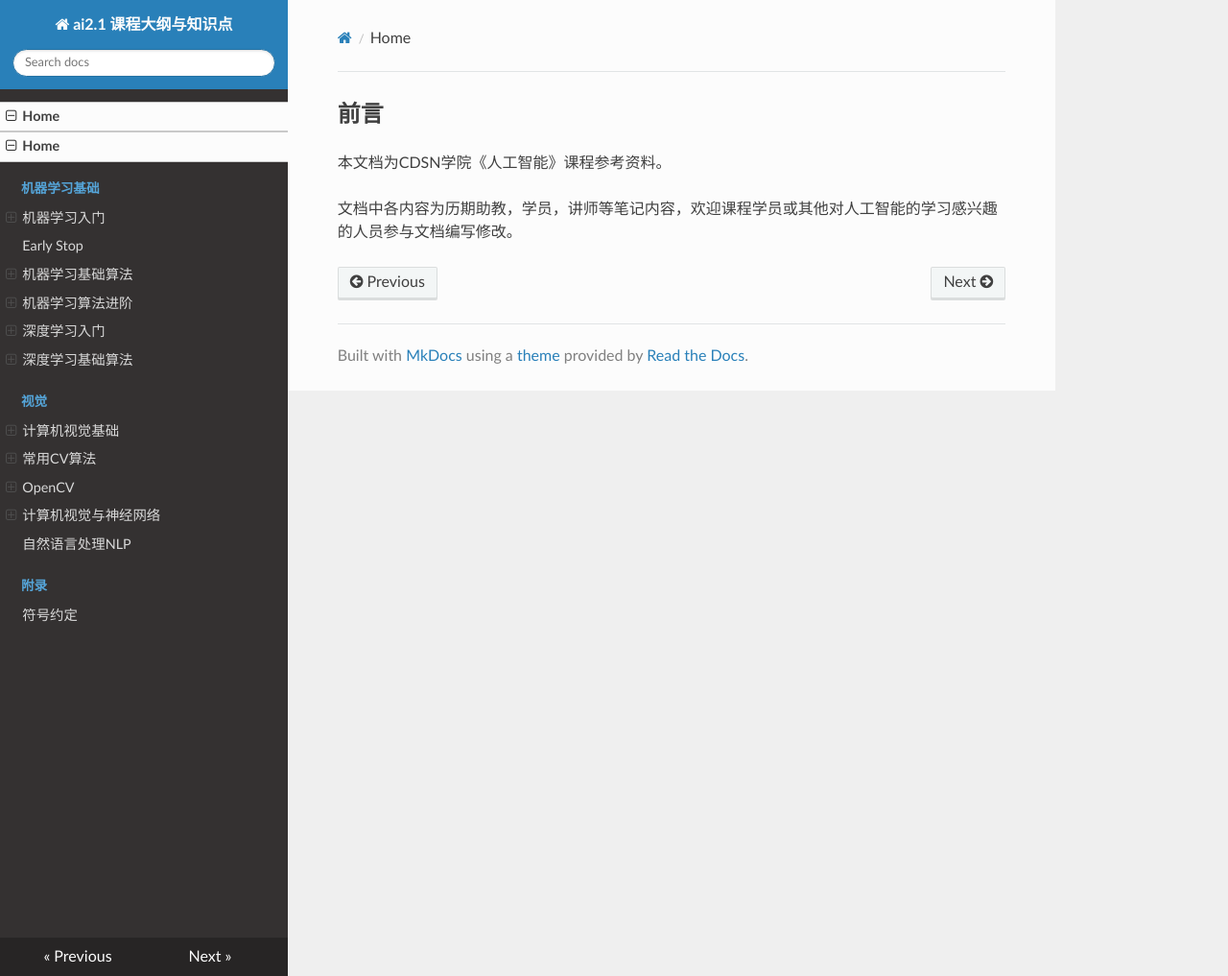
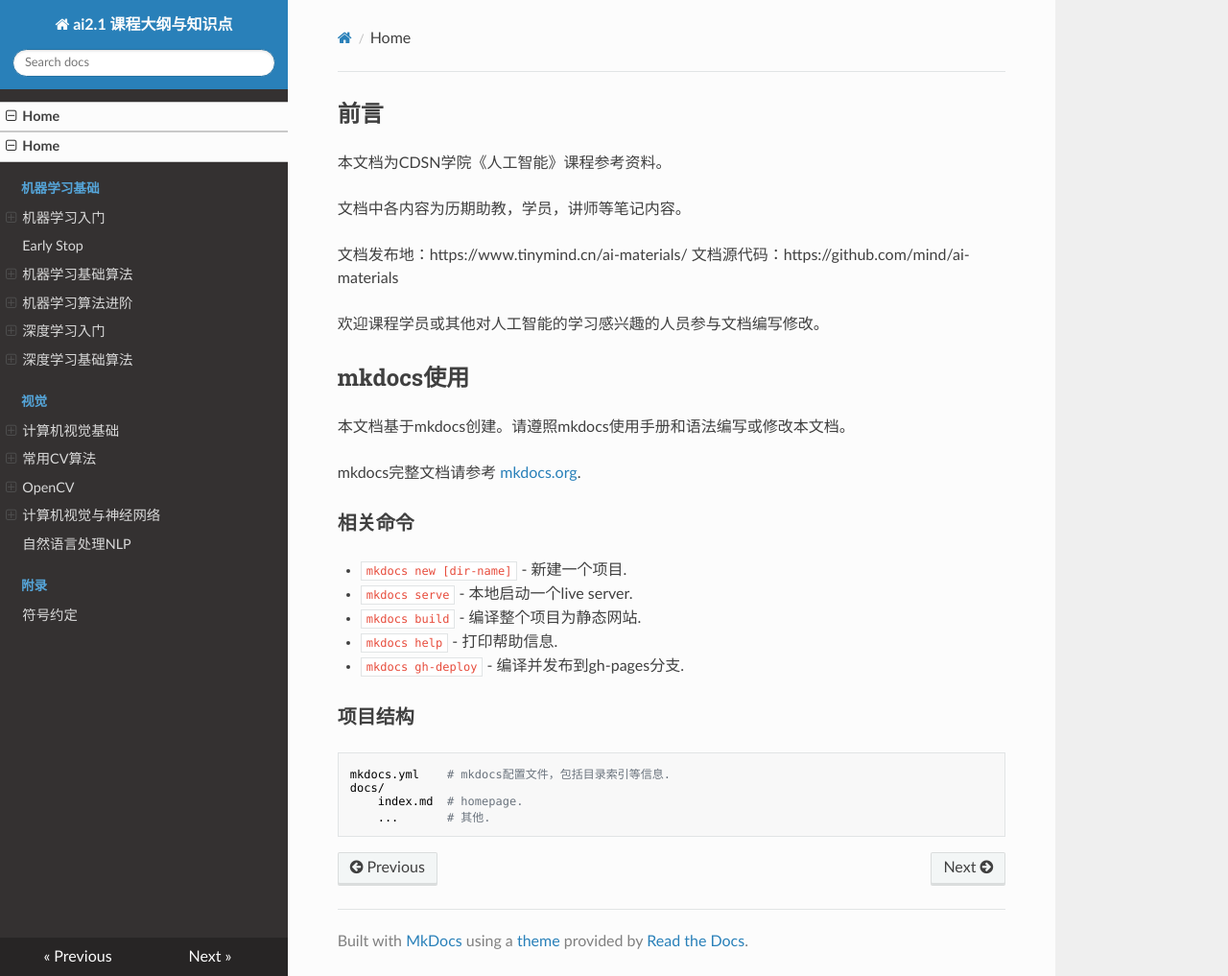
Before and after one commit to mind/ai-materials, an MkDocs documentation site: the page built from docs/index.md, in a window 1280 px wide and 1017 px high. Shown: the whole window at 96% size. Built offline with MkDocs 1.6.1, drawn with Linux system fonts in a browser that asks for light colours; nearby versions of some CDN libraries.

Commit message:
sync homepage

```diff
--- a/docs/index.md
+++ b/docs/index.md
@@ -1,4 +1,30 @@
 ## 前言
 本文档为CDSN学院《人工智能》课程参考资料。
 
-文档中各内容为历期助教，学员，讲师等笔记内容，欢迎课程学员或其他对人工智能的学习感兴趣的人员参与文档编写修改。
+文档中各内容为历期助教，学员，讲师等笔记内容。
+
+文档发布地：https://www.tinymind.cn/ai-materials/
+文档源代码：https://github.com/mind/ai-materials
+
+欢迎课程学员或其他对人工智能的学习感兴趣的人员参与文档编写修改。
+
+## mkdocs使用
+
+本文档基于mkdocs创建。请遵照mkdocs使用手册和语法编写或修改本文档。
+
+mkdocs完整文档请参考 [mkdocs.org](https://mkdocs.org).
+
+### 相关命令
+
+* `mkdocs new [dir-name]` - 新建一个项目.
+* `mkdocs serve` - 本地启动一个live server.
+* `mkdocs build` - 编译整个项目为静态网站.
+* `mkdocs help` - 打印帮助信息.
+* `mkdocs gh-deploy` - 编译并发布到gh-pages分支.
+
+### 项目结构
+
+    mkdocs.yml    # mkdocs配置文件，包括目录索引等信息.
+    docs/
+        index.md  # homepage.
+        ...       # 其他.
```
